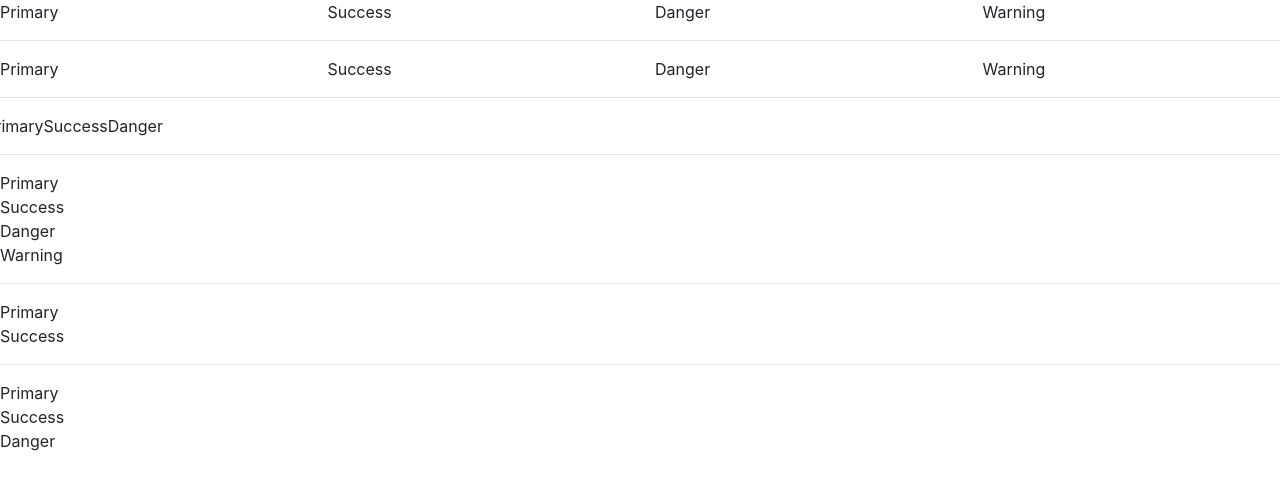
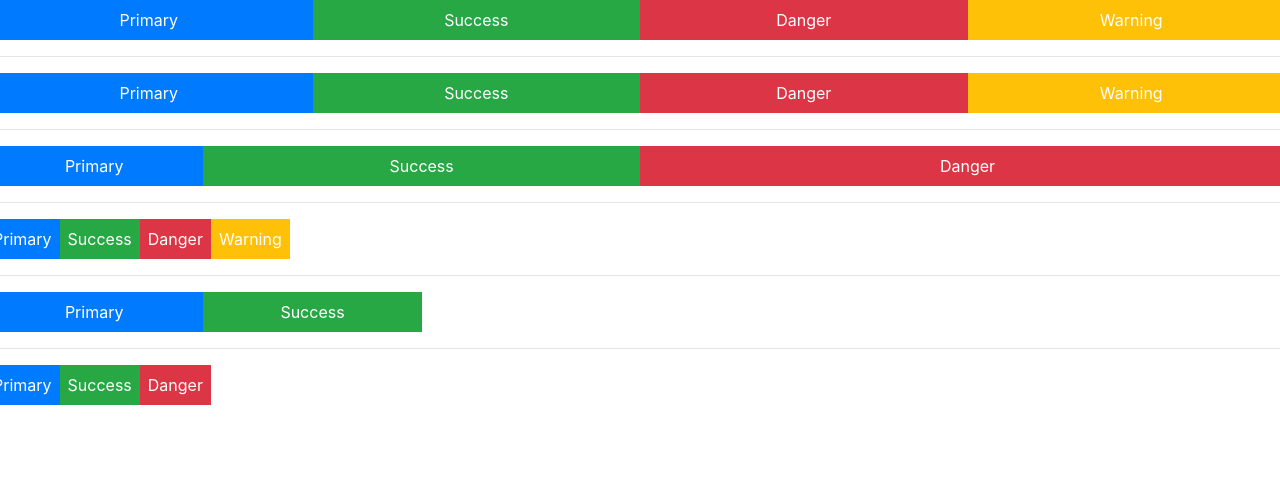
Before and after one commit to marktipton/atlas-web_front_end, a plain HTML site: page Bootstrap/1-index.html in a window 1280 px wide. Drawn offline with nearby package versions, Linux system fonts and the light colour scheme.

Commit message:
added padding colors and centering

```diff
--- a/Bootstrap/1-index.html
+++ b/Bootstrap/1-index.html
@@ -10,51 +10,51 @@
     </head>
     <body>
         <div class="row">
-            <div class="col-lg">Primary</div>
-            <div class="col-lg">Success</div>
-            <div class="col-lg">Danger</div>
-            <div class="col-lg">Warning</div>
+            <div class="col-lg bg-primary text-white p-2 text-center">Primary</div>
+            <div class="col-lg bg-success text-white p-2 text-center">Success</div>
+            <div class="col-lg bg-danger text-white p-2 text-center">Danger</div>
+            <div class="col-lg bg-warning text-white p-2 text-center">Warning</div>
         </div>
 
         <hr />
 
         <div class="row">
-            <div class="col-sm">Primary</div>
-            <div class="col-sm">Success</div>
-            <div class="col-sm">Danger</div>
-            <div class="col-sm">Warning</div>
+            <div class="col-sm p-2 text-center text-white bg-primary">Primary</div>
+            <div class="col-sm p-2 text-center text-white bg-success">Success</div>
+            <div class="col-sm p-2 text-center text-white bg-danger">Danger</div>
+            <div class="col-sm p-2 text-center text-white bg-warning">Warning</div>
         </div>
 
         <hr />
 
         <div class="row">
-            <div>Primary</div>
-            <div>Success</div>
-            <div>Danger</div>
+            <div class="col-lg-2 p-2 text-center text-white bg-primary">Primary</div>
+            <div class="col-lg-4 p-2 text-center text-white bg-success">Success</div>
+            <div class="col-lg-6 p-2 text-center text-white bg-danger">Danger</div>
         </div>
 
         <hr />
 
-        <div>
-            <div>Primary</div>
-            <div>Success</div>
-            <div>Danger</div>
-            <div>Warning</div>
+        <div class="row">
+            <div class="p-2 text-center text-white bg-primary">Primary</div>
+            <div class="p-2 text-center text-white bg-success">Success</div>
+            <div class="p-2 text-center text-white bg-danger">Danger</div>
+            <div class="p-2 text-center text-white bg-warning">Warning</div>
         </div>
 
         <hr/>
 
-        <div>
-            <div>Primary</div>
-            <div>Success</div>
+        <div class="row">
+            <div class="col-md-2 p-2 text-center text-white bg-primary">Primary</div>
+            <div class="col-md-2 p-2 text-center text-white bg-success">Success</div>
         </div>
 
         <hr/>
 
-        <div>
-            <div>Primary</div>
-            <div>Success</div>
-            <div>Danger</div>
+        <div class="row">
+            <div class="p-2 text-center text-white bg-primary">Primary</div>
+            <div class="p-2 text-center text-white bg-success">Success</div>
+            <div class="p-2 text-center text-white bg-danger">Danger</div>
         </div>
     </body>
 </html>
```
